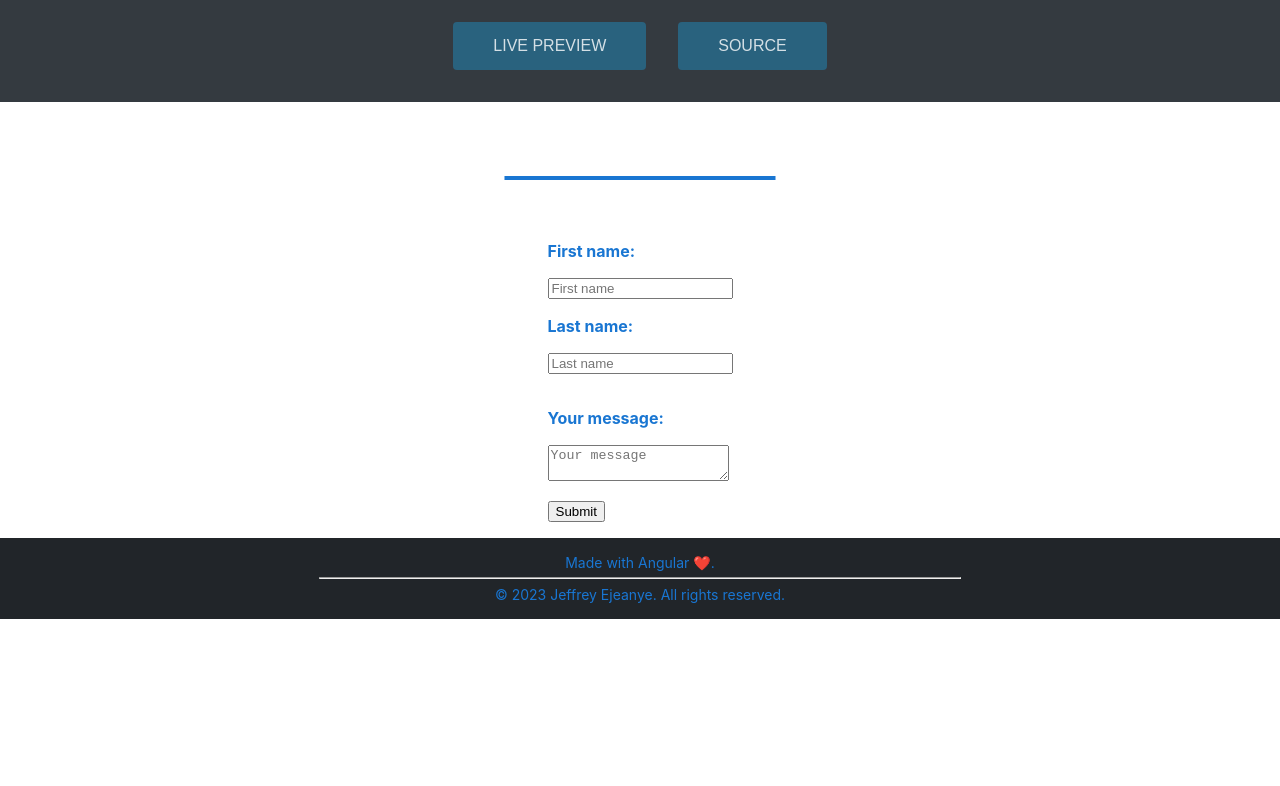
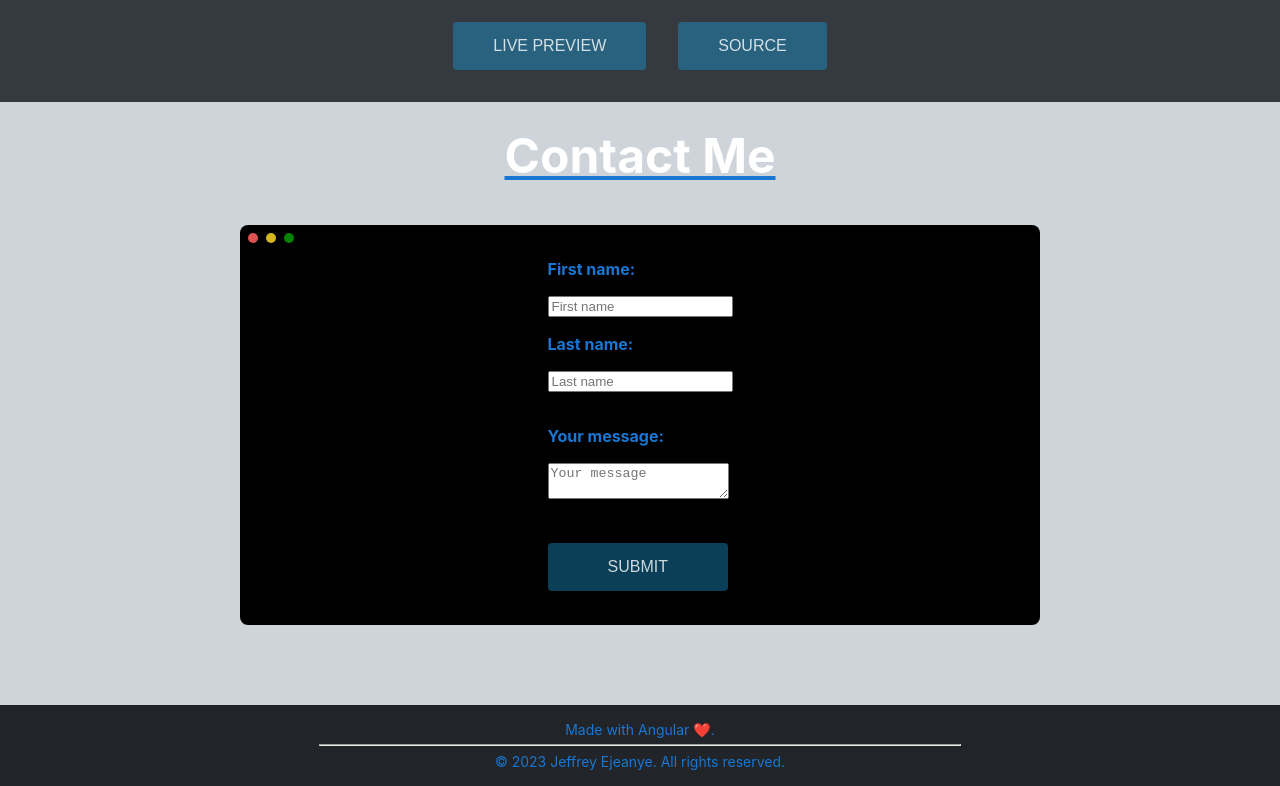
Before and after one commit to JeffreyHSE/Portfolio-Angular, an Angular app in the folder my-app/: page / in a window 1280 px wide. Shown: the part 1730-2516 px from the top of the page. Before the commit the page ends 2349 px from the top, so only its background shows below. Built offline with nearby package versions, Linux system fonts and the light colour scheme.

Commit message:
created css for contact section

```diff
--- a/my-app/src/styles.css
+++ b/my-app/src/styles.css
@@ -68,6 +68,8 @@ p {
   color: #495057;
   font-weight: bold;
   cursor: pointer;
+  text-decoration: none;
+  font-size: 1rem;
 }
 
 .toolbar a:hover {
@@ -151,7 +153,79 @@ p {
 }
 
 /*
-========== Programming-Stack-Section ==========
+========== Contact-Section ==========
+ */
+
+#contact {
+  background-color: #ced4da;
+  width: 100%;
+  height: auto;
+  padding-bottom: 5rem;
+}
+
+#terminal {
+  width: 50rem;
+  height: 25rem;
+  border: none;
+  border-radius: .5rem;
+  background-color: black;
+  display: flex;
+  flex-direction: column;
+}
+
+#terminal-sidebar {
+  display: flex;
+  gap: .5rem;
+  padding-top: .5rem;
+  padding-left: .5rem;
+}
+
+#red {
+  background-color: #de5151;
+  width: 10px;
+  height: 10px;
+  border-radius: 50%;
+}
+
+#yellow {
+  background-color: #d3b621;
+  width: 10px;
+  height: 10px;
+  border-radius: 50%;
+}
+
+#green {
+  background-color: rgba(7, 255, 0, 0.51);
+  width: 10px;
+  height: 10px;
+  border-radius: 50%;
+}
+
+#red:hover, #yellow:hover, #green:hover {
+  cursor: pointer;
+}
+#contact-submit{
+  text-decoration: none;
+  color: rgba(255, 255, 255, 0.8);
+  background: rgba(25, 159, 217, 0.4);
+  padding: 15px 60px;
+  border-radius: 4px;
+  font-weight: normal;
+  text-transform: uppercase;
+  transition: all 0.2s ease-in-out;
+  margin-top: 1.5rem;
+  font-size: 1rem;
+  cursor: pointer;
+  border: none;
+}
+
+#contact-submit:hover {
+  color: rgba(255, 255, 255, 1);
+  box-shadow: 0 5px 15px rgba(25, 159, 217, 0.4);
+}
+
+/*
+========== Footer-Section ==========
  */
 #footer {
   background-color: #212529;
```
